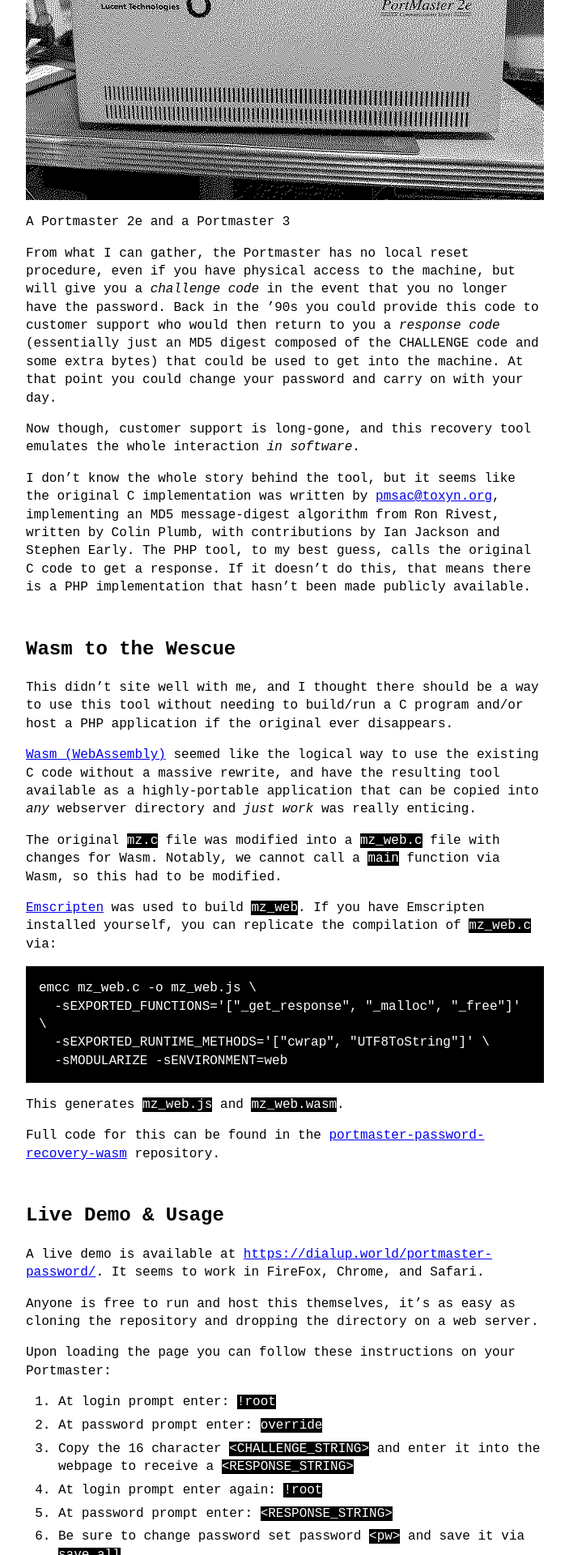
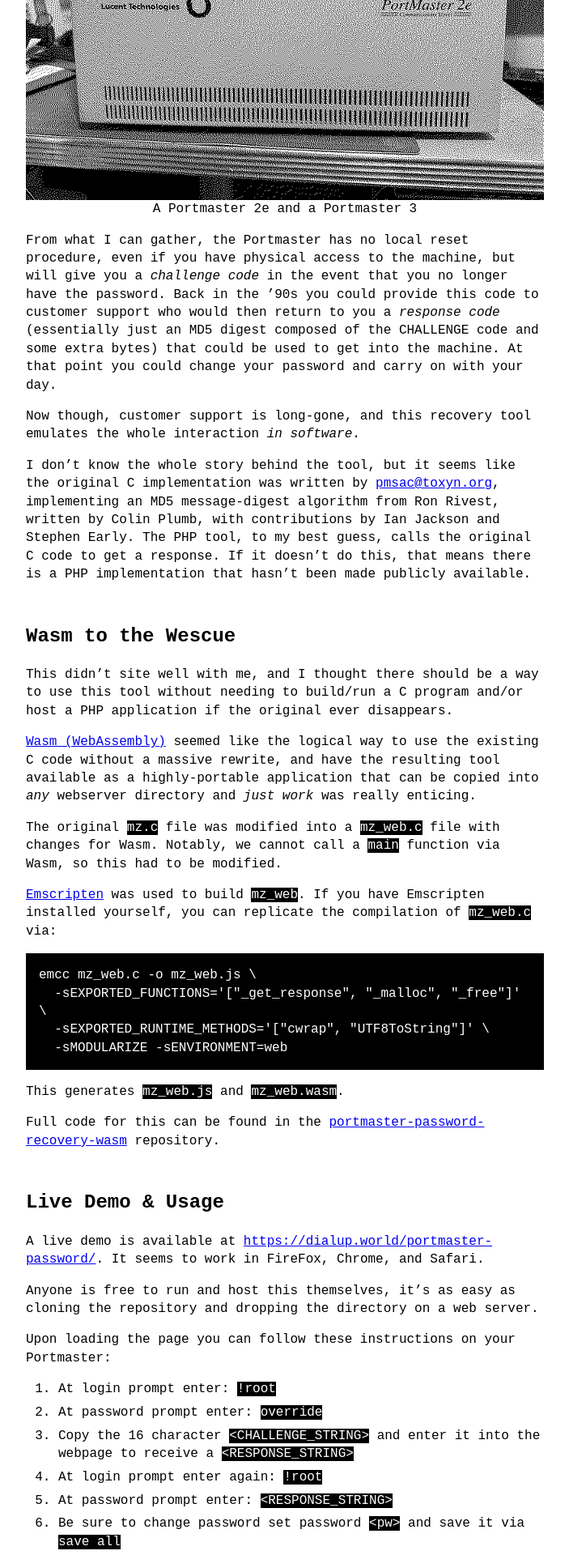
Before and after one commit to dialup-world/dialup-world.github.io, a Jekyll site: the page built from blog/_posts/2025-07-16-portmaster-password-recovery-wasm.md, in a window 1280 px wide. Shown: the part 559-2479 px from the top of the page at 81% size, without its empty margins (288-991 px from the left). Built offline with Jekyll 4.4.1, drawn with Linux system fonts in a browser that asks for light colours.

Commit message:
Change template back to figure

```diff
--- a/blog/_includes/dithered_image_link.html
+++ b/blog/_includes/dithered_image_link.html
@@ -1,4 +1,4 @@
-<p style="text-align: center;">
+<figure style="text-align: center; margin: 0;">
   <a href="{{ site.baseurl }}/assets/images/{{ include.img_folder }}/{{ include.link_img }}">
     <img
 		style="display: block; margin: 0 auto; border 0;"
@@ -9,4 +9,4 @@
 	>
   </a>
   <figcaption>{{ include.text }}</figcaption>
- </p>
+ </figure>
```
